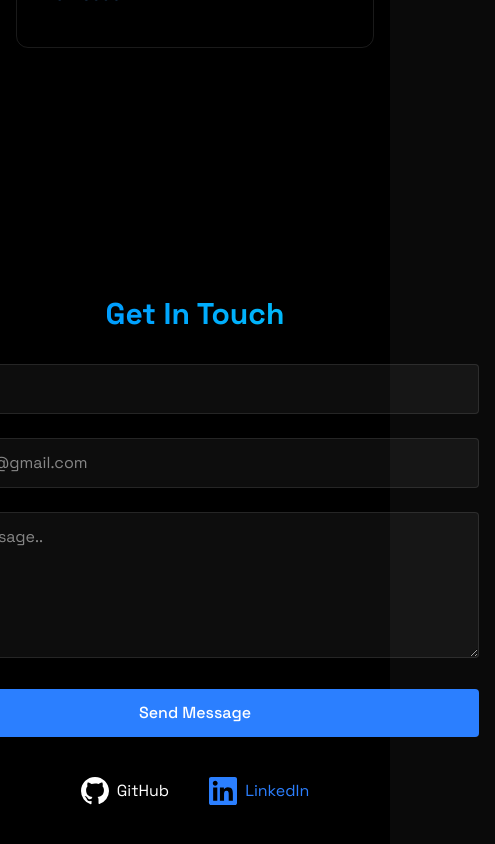
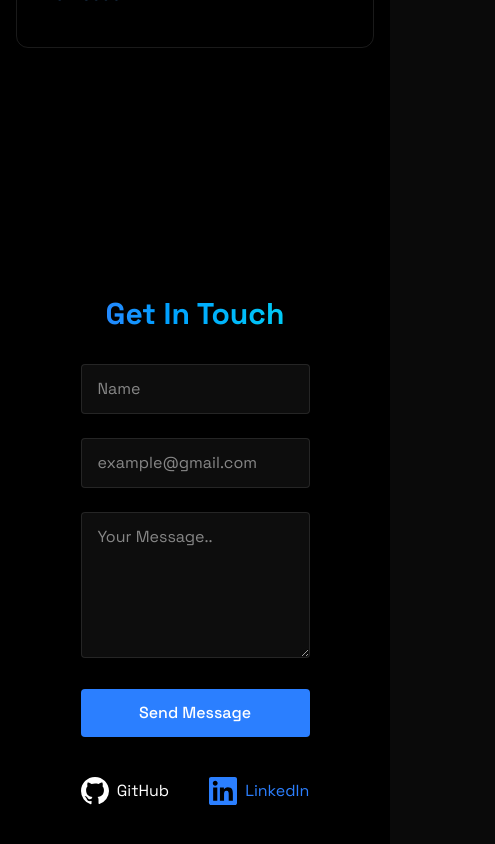
Before and after one commit to Ansh0305/Portfolio-React, a React (Vite) app: page / in a window 390 px wide. Shown: the part 4314-5158 px from the top of the page, 495 px wide, since content can reach past the window. Built offline with nearby package versions, Linux system fonts and the light colour scheme.

Commit message:
Added Download CV link in mobilemenu and also changed the responsiveness of the mobile screen

```diff
--- a/src/components/MobileMenu.jsx
+++ b/src/components/MobileMenu.jsx
@@ -61,6 +61,15 @@
             >
                 contact
             </a>
+            <a
+                href="/Resume.pdf"
+                className="bg-blue-500 text-white py-3 px-6 rounded font-medium transition relative overflow-hidden hover:-translate-y-0.5 hover:shadow-[0_0_15px_rgba(59,130,246,0.4)]"
+                target="_blank"
+            >
+                Download CV
+            </a>
+
+
         </div>
     );
 };
--- a/src/components/sections/Contact.jsx
+++ b/src/components/sections/Contact.jsx
@@ -32,7 +32,7 @@
             className="min-h-screen flex items-center justify-center py-20"
         >
             <RevealOnScroll>
-                <div className="px-4 w-150">
+                <div className="px-4 max-w-md w-full mx-auto">
                     <h2 className="text-3xl font-bold mb-8 bg-gradient-to-r from-blue-500 to-cyan-400 bg-clip-text text-transparent text-center">
                         Get In Touch
                     </h2>
```
